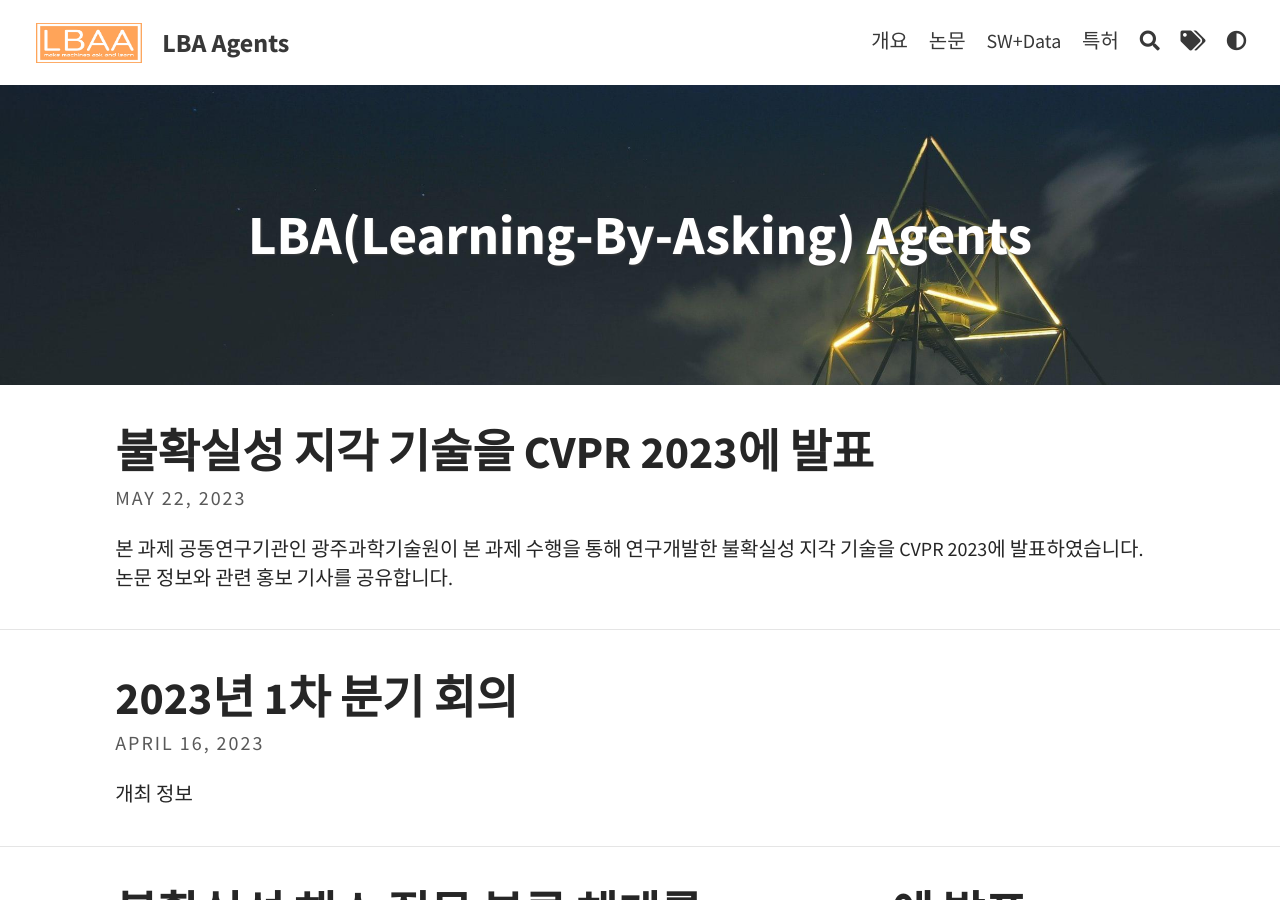
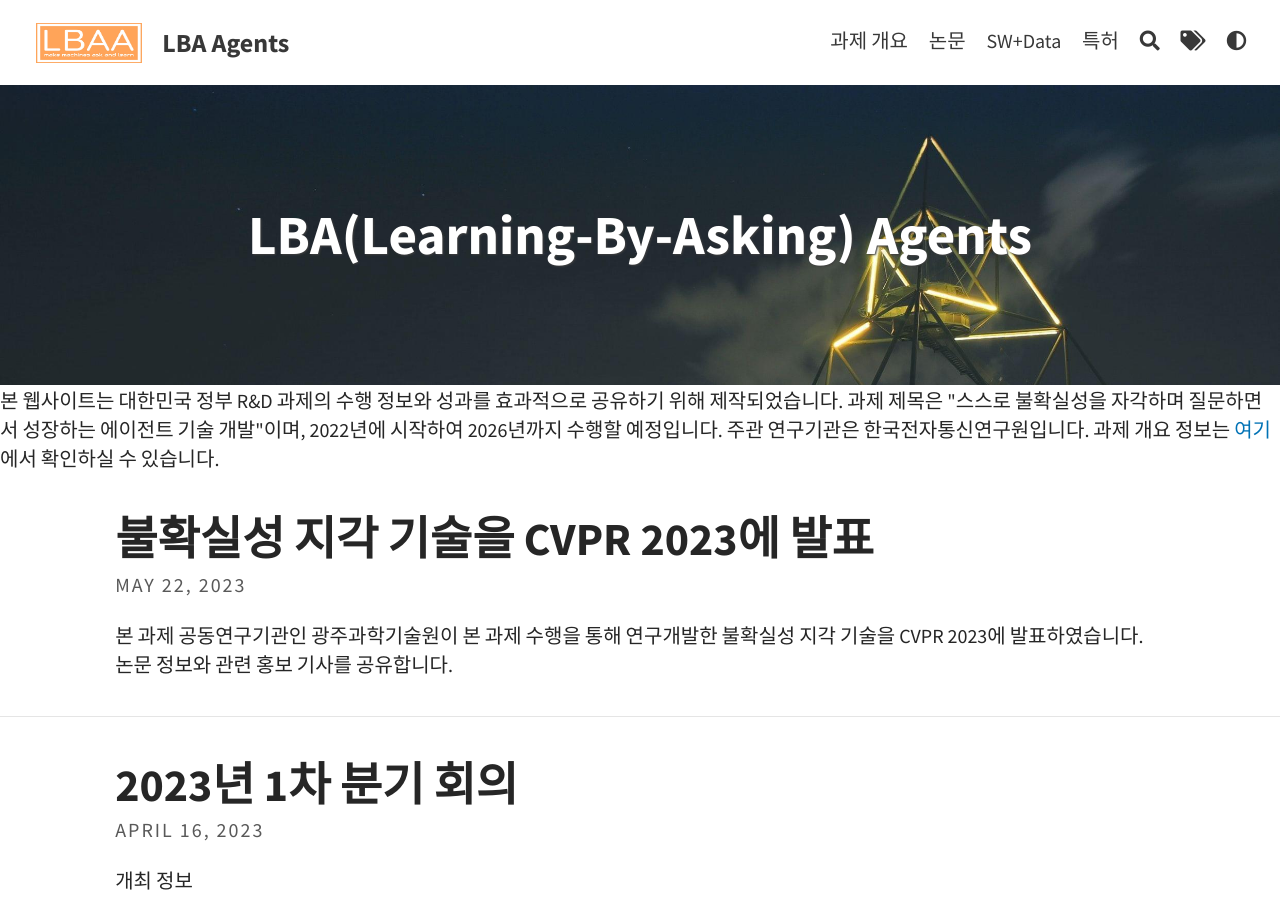
Before and after one commit to lbaa2022/lbaa2022.github.io, a Jekyll site: the page built from index.html, in a window 1280 px wide and 900 px high. Built offline with Jekyll 4.4.1, drawn with Linux system fonts in a browser that asks for light colours; the list of posts is cut into pages by our own code.

Commit message:
updated the front page

```diff
--- a/_layouts/home.liquid
+++ b/_layouts/home.liquid
@@ -11,7 +11,7 @@ layout: default
     {% if site.header_feature_image_responsive %}
       @media screen and (max-width: 768px) {
       .call-out_img {
-                background-image: url('{{ image[0] | append: '-medium.' | append: image[1] | default: image}}');
+                                        background-image: url('{{ image[0] | append: '-medium.' | append: image[1] | default: image }}');
       }
                                 }
                                 @media screen and (max-width: 576px) {
@@ -22,7 +22,16 @@ layout: default
     {% endif %}
   </style>
   <div id="main" class="call-out call-out_img">
-        <h1> {{ site.header_text | default: "Change <code>header_text</code> in <code>_config.yml</code>"}} </h1>
+    <h1>
+      {{ site.header_text | default: "Change <code>header_text</code> in <code>_config.yml</code>" }}
+    </h1>
+  </div>
+
+  <div>
+    본 웹사이트는 대한민국 정부 R&D 과제의 수행 정보와 성과를 효과적으로 공유하기 위해 제작되었습니다.
+    과제 제목은 "스스로 불확실성을 자각하며 질문하면서 성장하는 에이전트 기술 개발"이며, 2022년에 시작하여 2026년까지 수행할 예정입니다.
+                        주관 연구기관은 한국전자통신연구원입니다. 과제 개요 정보는
+    <a href="https://lbaa2022.github.io/about/">여기</a>에서 확인하실 수 있습니다.
   </div>
 
   {% include blog/blog.liquid %}
--- a/pages/a-about.md
+++ b/pages/a-about.md
@@ -1,6 +1,6 @@
 ---
 layout: page
-title: 개요
+title: 과제 개요
 author: minsujang
 permalink: /about/
 feature-img: "assets/img/pexels/travel.jpeg"
```
Lines whose indentation alone changed are shown as unchanged.
